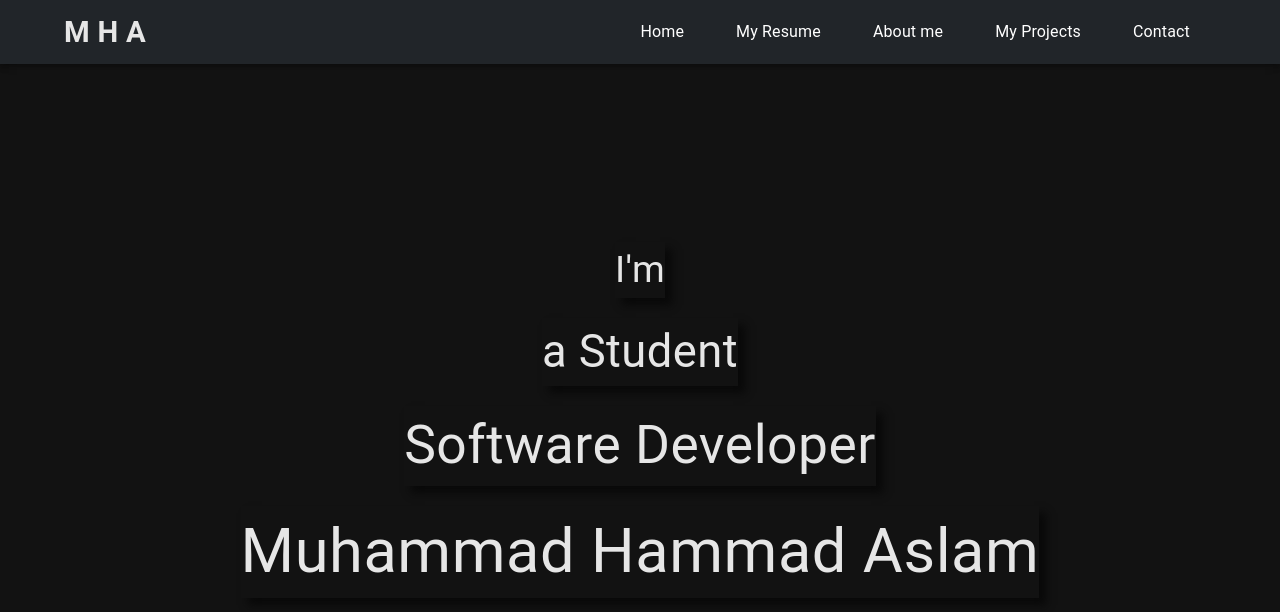
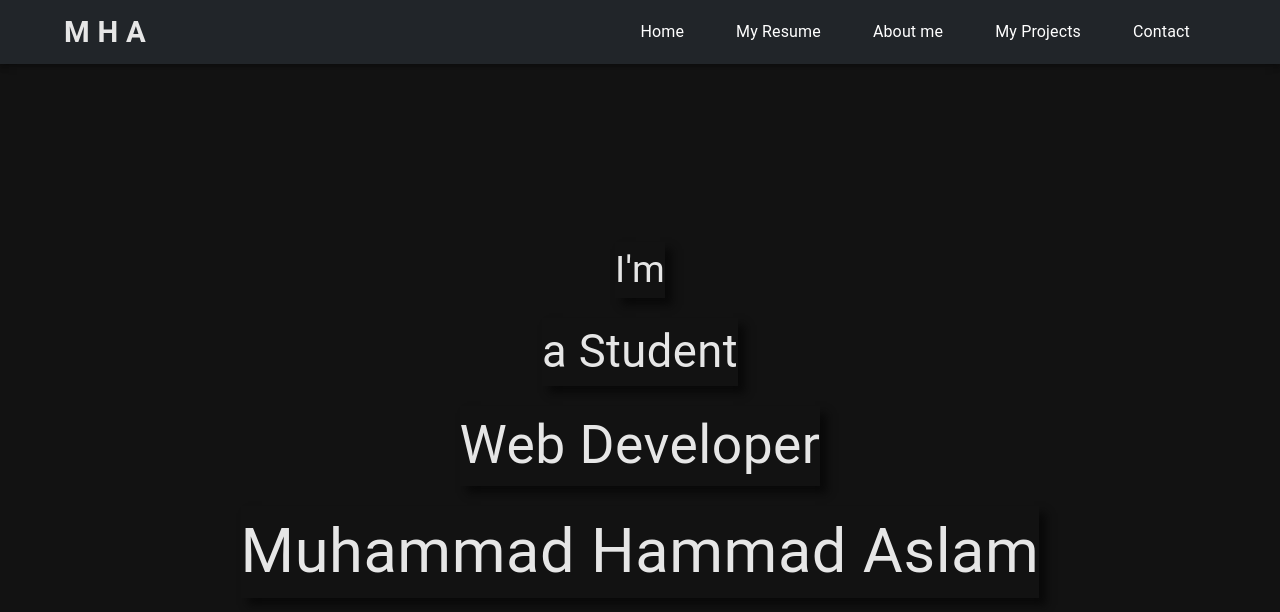
Before and after one commit to hammadaslam1/portfolio-website, a React (Create React App) app: page / in a window 1280 px wide. Shown: the top 612 px of the page. Built offline with nearby package versions, Linux system fonts and the light colour scheme.

Commit message:
improved resume

```diff
--- a/src/components/pages/Home.jsx
+++ b/src/components/pages/Home.jsx
@@ -10,7 +10,7 @@ const Home = () => {
                 a Student
             </Typography>
             <Typography sx={{fontSize: '40pt', marginY: '10px', width: 'fit-content', boxShadow: '7px 7px 8px #090909'}}>
-                Software Developer
+                Web Developer
             </Typography>
             <Typography sx={{fontSize: '46pt', marginY: '10px', width: 'fit-content', boxShadow: '7px 7px 8px #090909'}}>
                 Muhammad Hammad Aslam
--- a/src/components/pages/Resume.jsx
+++ b/src/components/pages/Resume.jsx
@@ -72,7 +72,7 @@ const Resume = () => {
       "Front-End Development",
       <Slider
 
-      defaultValue={70}
+      defaultValue={100}
       valueLabelDisplay="auto"
       step={10}
       disabled
```
